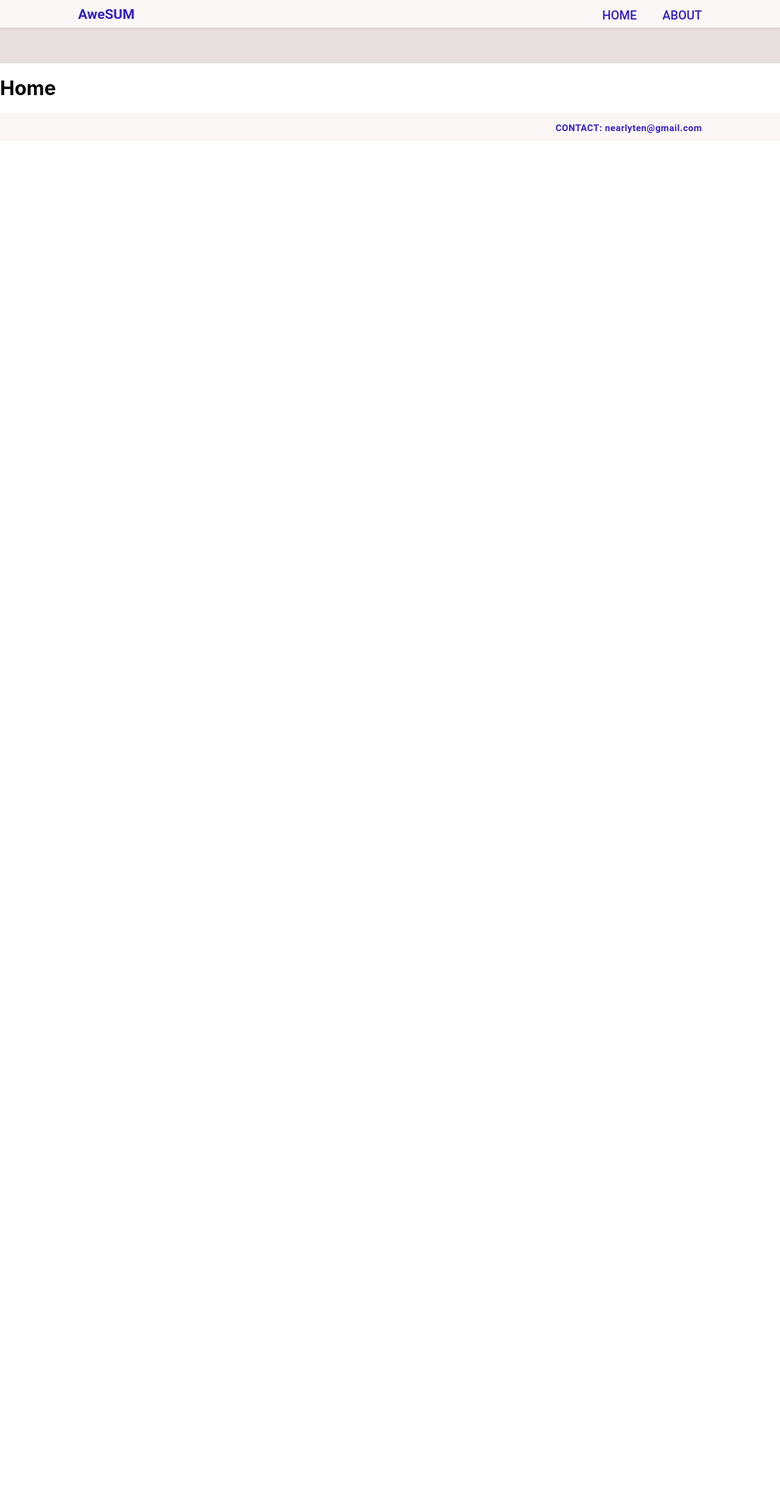
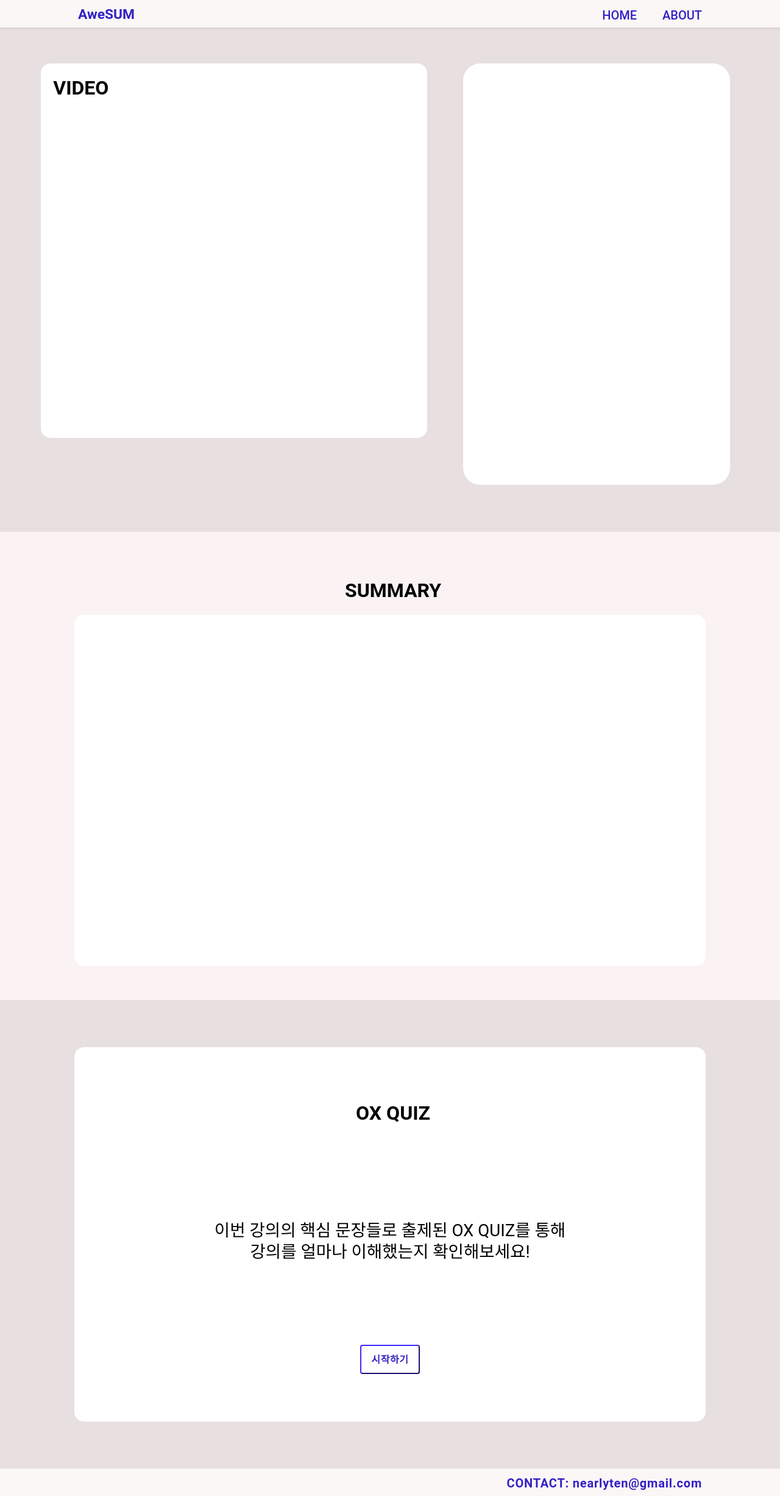
Before and after one commit to 89OutOf10/AweSum-FE, a React (Create React App) app: page / in a window 1280 px wide. Shown: the whole page at 61% size. Before the commit the page ends 800 px from the top, so only its background shows below. Built offline with nearby package versions, Linux system fonts and the light colour scheme.

Commit message:
main page component added

```diff
--- a/src/App.js
+++ b/src/App.js
@@ -3,7 +3,7 @@ import { Route } from 'react-router-dom';
 import Responsive from './components/common/Responsive';
 import styled from 'styled-components';
 import palette from './styles/palette';
-
+import ScrollToTop from './components/common/ScrollToTop';
 //pages
 import mainPage from './pages/mainPage';
 import aboutPage from './pages/aboutPage';
@@ -22,6 +22,7 @@ const App = () => {
     <>
       <Header menu={menu} onSelect={onSelect} />
       <Main>
+        <ScrollToTop />
         <Route component={mainPage} path="/" exact={true} />
         <Route component={aboutPage} path="/about" />
       </Main>
--- a/src/components/common/Footer.js
+++ b/src/components/common/Footer.js
@@ -24,7 +24,7 @@ const Text = styled.div`
   font-family: 'Roboto', sans-serif;
   font-style: normal;
   font-weight: 600;
-  font-size: 15px;
+  font-size: 1.25rem;
   text-align: center;
   letter-spacing: 0.04em;
 
--- a/src/components/common/Header.js
+++ b/src/components/common/Header.js
@@ -69,7 +69,7 @@ const Header = ({ onSelect }) => {
     <>
       <HeaderBlock>
         <Wrapper>
-          <Logo onClick={() => onSelect('ABOUT')}>
+          <Logo onClick={() => onSelect('HOME')}>
             <Link
               to="/"
               style={{ textDecoration: 'none', color: `${palette.purple[0]}` }}
--- /dev/null
+++ b/src/components/common/ScrollToTop.js
@@ -0,0 +1,12 @@
+import { useEffect } from 'react';
+import { useLocation } from 'react-router-dom';
+
+export default function ScrollToTop() {
+  const { pathname } = useLocation();
+
+  useEffect(() => {
+    window.scrollTo(0, 0);
+  }, [pathname]);
+
+  return null;
+}
--- a/src/pages/mainPage.js
+++ b/src/pages/mainPage.js
@@ -1,12 +1,125 @@
-import React from 'react';
+import React, { useState } from 'react';
+import styled from 'styled-components';
 import Button from '../components/common/Button';
-import Footer from '../components/common/Footer';
-import Header from '../components/common/Header';
+import palette from '../styles/palette';
+
+const Block1 = styled.div`
+  background: ${palette.pink[2]};
+  height: 48rem;
+  display: flex;
+  flex-direction: row;
+  justify-content: center;
+  align-items: center;
+`;
+
+const SubSection1 = styled.div`
+  width: 55%;
+  height: 48rem;
+  display: flex;
+  flex-direction: column;
+  align-items: center;
+  justify-content: space-between;
+`;
+
+const SubSection2 = styled.div`
+  width: 38%;
+  height: 48em;
+  margin-right: 2%;
+  display: flex;
+  flex-direction: column;
+  justify-content: space-between;
+  align-items: center;
+`;
+
+const SubSection3 = styled.div`
+  width: 90%;
+  height: 48em;
+  display: flex;
+  flex-direction: column;
+  justify-content: center;
+  align-items: center;
+`;
+
+const Block2 = styled.div`
+  background: ${palette.pink[1]};
+  height: 48rem;
+  display: flex;
+  flex-direction: column;
+  justify-content: center;
+  align-items: center;
+`;
+
+const Header = styled.div`
+  font-family: 'Roboto', sans-serif;
+  font-style: normal;
+  font-weight: bold;
+  font-size: 2rem;
+  line-height: 80px;
+  margin-left: 10px;
+`;
+
+const Board = styled.div`
+  background: #ffffff;
+  border-radius: 16px;
+  height: 80%;
+  width: 90%;
+  display: flex;
+  flex-direction: column;
+  justify-content: space-betweeen;
+  align-items: flex-start;
+`;
+
+const Text = styled.div`
+  font-family: 'Roboto', sans-serif;
+  font-style: normal;
+  font-weight: normal;
+  font-size: 1.725rem;
+  line-height: 35px;
+  text-align: center;
+`;
+
+const QuizBoard = styled.div`
+  background: #ffffff;
+  border-radius: 16px;
+  height: 80%;
+  width: 90%;
+  display: flex;
+  flex-direction: column;
+  justify-content: space-around;
+  align-items: center;
+`;
 
 const mainPage = () => {
   return (
     <>
-      <h1>Home</h1>
+      <Block1>
+        <SubSection1>
+          <Board>
+            <Header style={{ marginLeft: '20px' }}>VIDEO</Header>
+          </Board>
+        </SubSection1>
+        <SubSection2>
+          <Board style={{ borderRadius: '28px', height: '90%' }}></Board>
+        </SubSection2>
+      </Block1>
+      <Block2>
+        <SubSection3>
+          <Header>SUMMARY</Header>
+          <Board style={{ height: '75%' }}></Board>
+        </SubSection3>
+      </Block2>
+      <Block1>
+        <SubSection3>
+          <QuizBoard>
+            <Header>OX QUIZ</Header>
+            <Text>
+              이번 강의의 핵심 문장들로 출제된 OX QUIZ를 통해 <br /> 강의를
+              얼마나 이해했는지 확인해보세요!
+            </Text>
+            <Button style={{ marginBottom: '10px' }}>시작하기</Button>
+          </QuizBoard>
+        </SubSection3>
+      </Block1>
     </>
   );
 };
```
Also changed, not shown: src/components/text.js (deleted).
